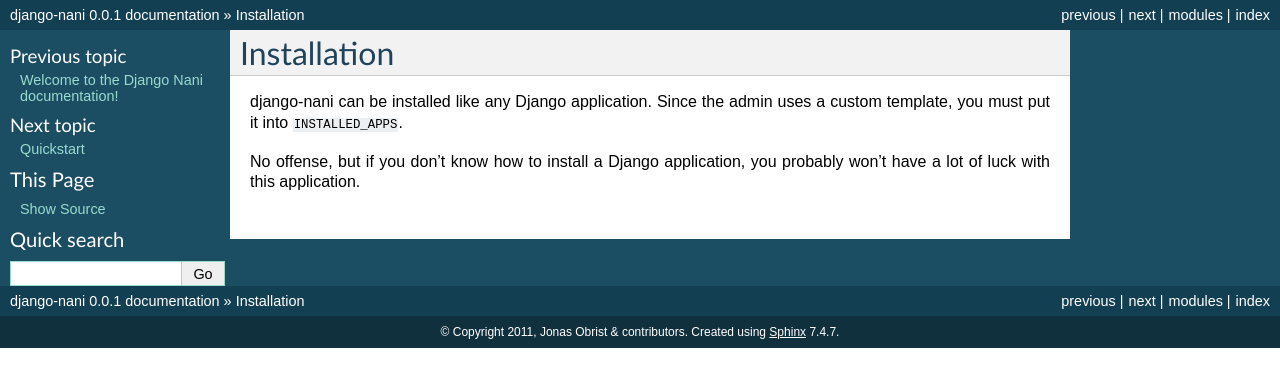
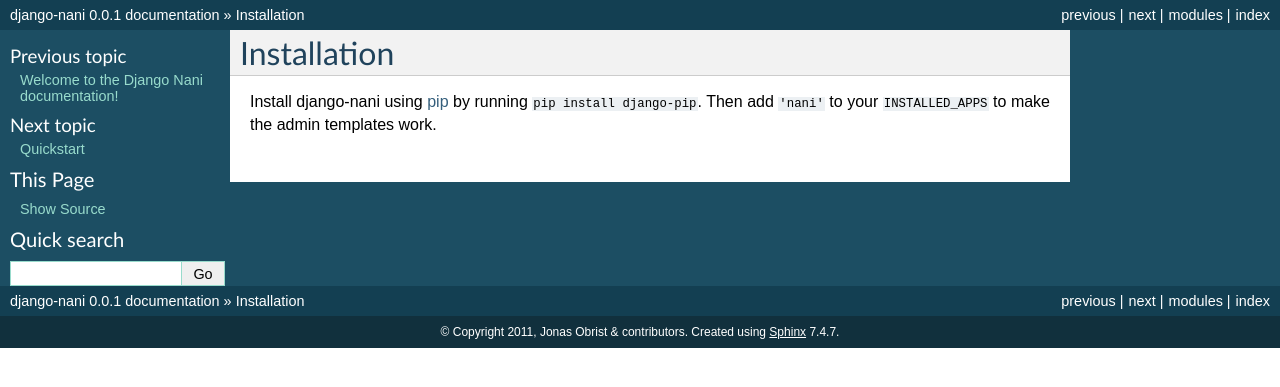
Before and after one commit to KristianOellegaard/django-hvad, a Sphinx documentation site: the page built from docs/public/installation.rst, in a window 1280 px wide. Shown: the top 387 px of the page. Built offline with Sphinx 7.4.7, drawn with Linux system fonts in a browser that asks for light colours.

Commit message:
Improved install instructions

```diff
--- a/docs/public/installation.rst
+++ b/docs/public/installation.rst
@@ -2,8 +2,7 @@
 Installation
 ############
 
-django-nani can be installed like any Django application. Since the admin uses
-a custom template, you must put it into ``INSTALLED_APPS``.
+Install django-nani using `pip`_ by running ``pip install django-pip``. Then
+add ``'nani'`` to your ``INSTALLED_APPS`` to make the admin templates work.
 
-No offense, but if you don't know how to install a Django application, you
-probably won't have a lot of luck with this application.
+.. _pip: http://pypi.python.org/pypi/pip
```
